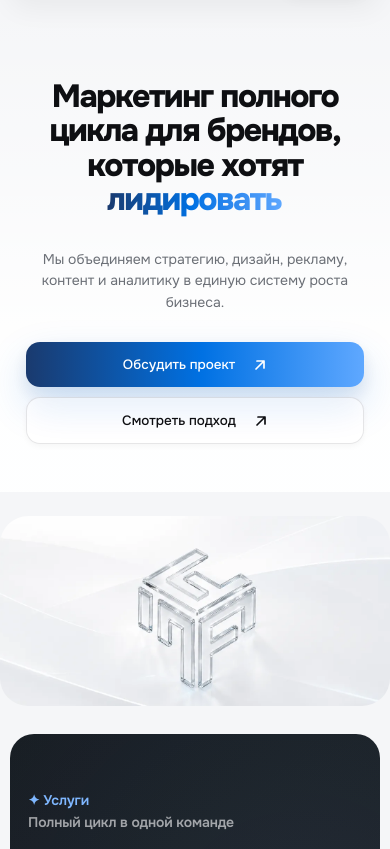
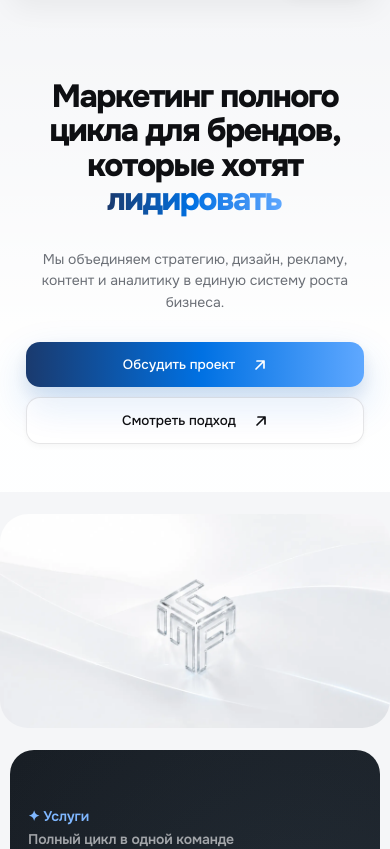
Before and after one commit to makeallperfectcompany/map2, a Next.js app: page / in a window 390 px wide. Shown: the top 849 px of the page. Built offline with nearby package versions, Linux system fonts and the light colour scheme.

Commit message:
fix node_modules: switch to pnpm (npm 10 bug), compact mobile brand divider with clamp height and cover zoom

```diff
--- /dev/null
+++ b/pnpm-workspace.yaml
@@ -0,0 +1,5 @@
+allowBuilds:
+  sharp: set this to true or false
+  unrs-resolver: set this to true or false
+minimumReleaseAgeExclude:
+  - '@types/react@19.2.15'
--- a/src/components/sections/MobileBrandDivider.module.css
+++ b/src/components/sections/MobileBrandDivider.module.css
@@ -6,42 +6,14 @@
   .divider {
     display: block;
     width: 100%;
-    height: 200px;
-    margin-top: 24px;
-    margin-bottom: 28px;
+    height: clamp(210px, 55vw, 260px);
+    margin-top: 22px;
+    margin-bottom: 22px;
     border-radius: 28px;
     overflow: hidden;
     background-image: url("/images/hero/hero-logo-mob.webp");
     background-repeat: no-repeat;
     background-position: center center;
-    background-size: 135% auto;
+    background-size: cover;
   }
 }
-
-@media (max-width: 430px) {
-  .divider {
-    height: 200px;
-    background-size: 140% auto;
-  }
-}
-
-@media (max-width: 390px) {
-  .divider {
-    height: 190px;
-    background-size: 150% auto;
-  }
-}
-
-@media (max-width: 375px) {
-  .divider {
-    height: 180px;
-    background-size: 155% auto;
-  }
-}
-
-@media (max-width: 360px) {
-  .divider {
-    height: 170px;
-    background-size: 160% auto;
-  }
-}
```
Also changed, not shown: package.json (+10 -9 lines), 2 other files (tests, documents, lock files or other folders).
